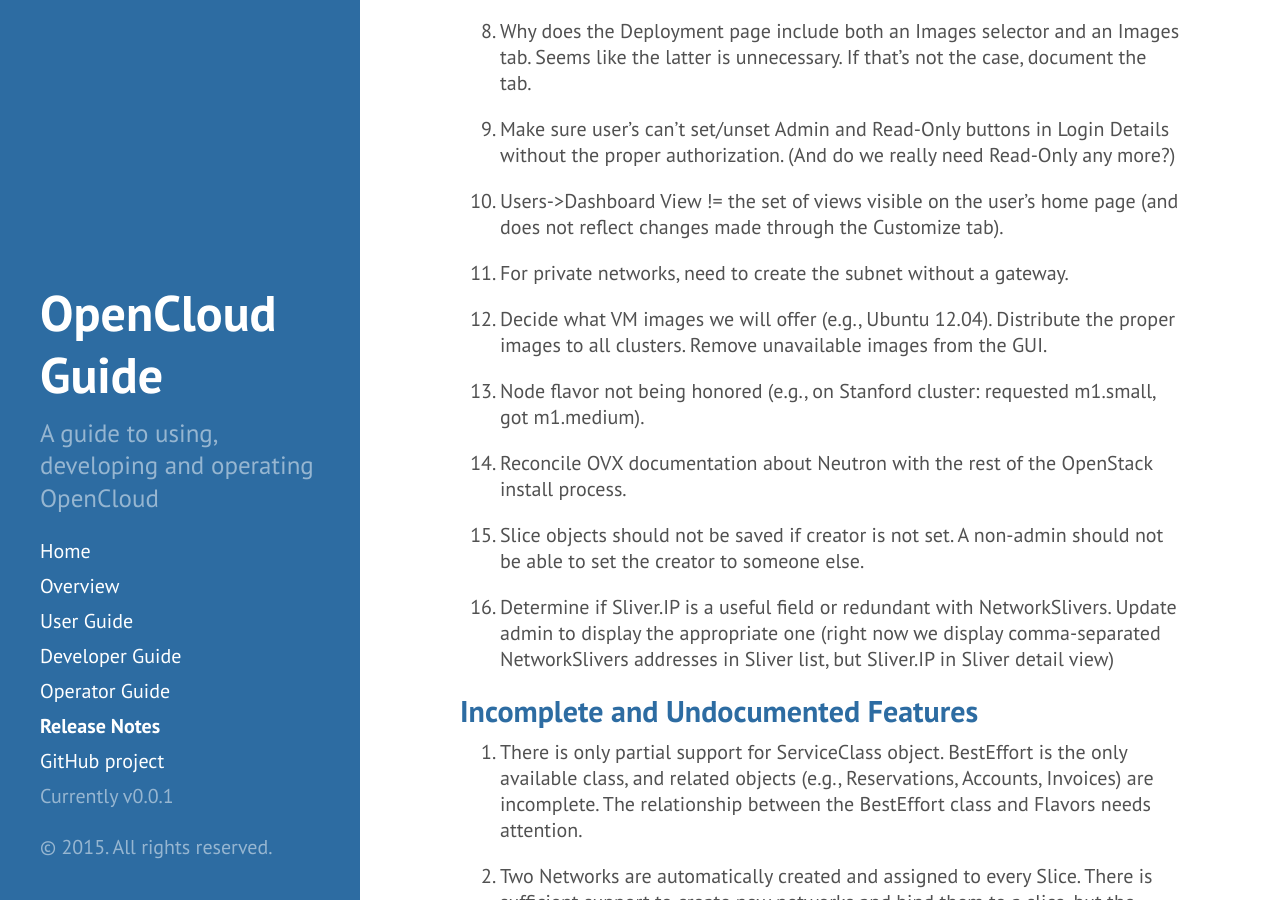
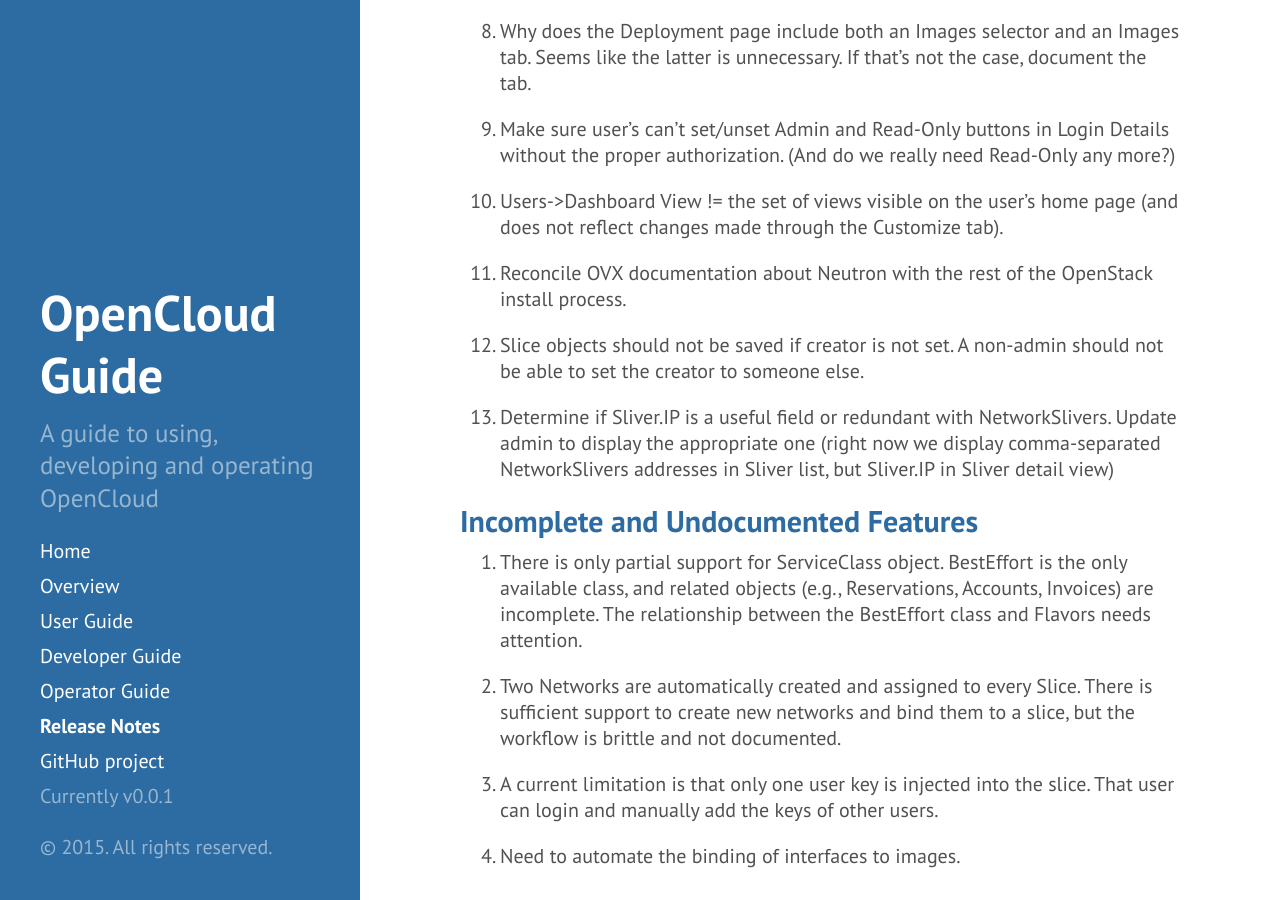
Before and after one commit to open-cloud/open-cloud.github.io.old, a Jekyll site: the page built from 4_notes.md, in a window 1280 px wide and 900 px high, scrolled down 528 px. Built offline with Jekyll 4.4.1, drawn with Linux system fonts in a browser that asks for light colours; Markdown is read by kramdown in place of the engine named in the settings.

Commit message:
Update 4_notes.md

```diff
--- a/4_notes.md
+++ b/4_notes.md
@@ -35,21 +35,12 @@
    home page (and does not reflect changes made through the Customize
    tab).
 
-11. For private networks, need to create the subnet without a gateway.
-
-12. Decide what VM images we will offer (e.g., Ubuntu 12.04).
-Distribute the proper images to all clusters. Remove unavailable
-images from the GUI.
-
-13. Node flavor not being honored (e.g., on Stanford cluster:
-requested m1.small, got m1.medium).
-
-14. Reconcile OVX documentation about Neutron with the rest of the
+11. Reconcile OVX documentation about Neutron with the rest of the
 OpenStack install process.
 
-15. Slice objects should not be saved if creator is not set. A non-admin should not be able to set the creator to someone else.
+12. Slice objects should not be saved if creator is not set. A non-admin should not be able to set the creator to someone else.
 
-16. Determine if Sliver.IP is a useful field or redundant with NetworkSlivers. Update admin to display the appropriate one (right now we display comma-separated NetworkSlivers addresses in Sliver list, but Sliver.IP in Sliver detail view)
+13. Determine if Sliver.IP is a useful field or redundant with NetworkSlivers. Update admin to display the appropriate one (right now we display comma-separated NetworkSlivers addresses in Sliver list, but Sliver.IP in Sliver detail view)
 
 ##Incomplete and Undocumented Features
 
```
